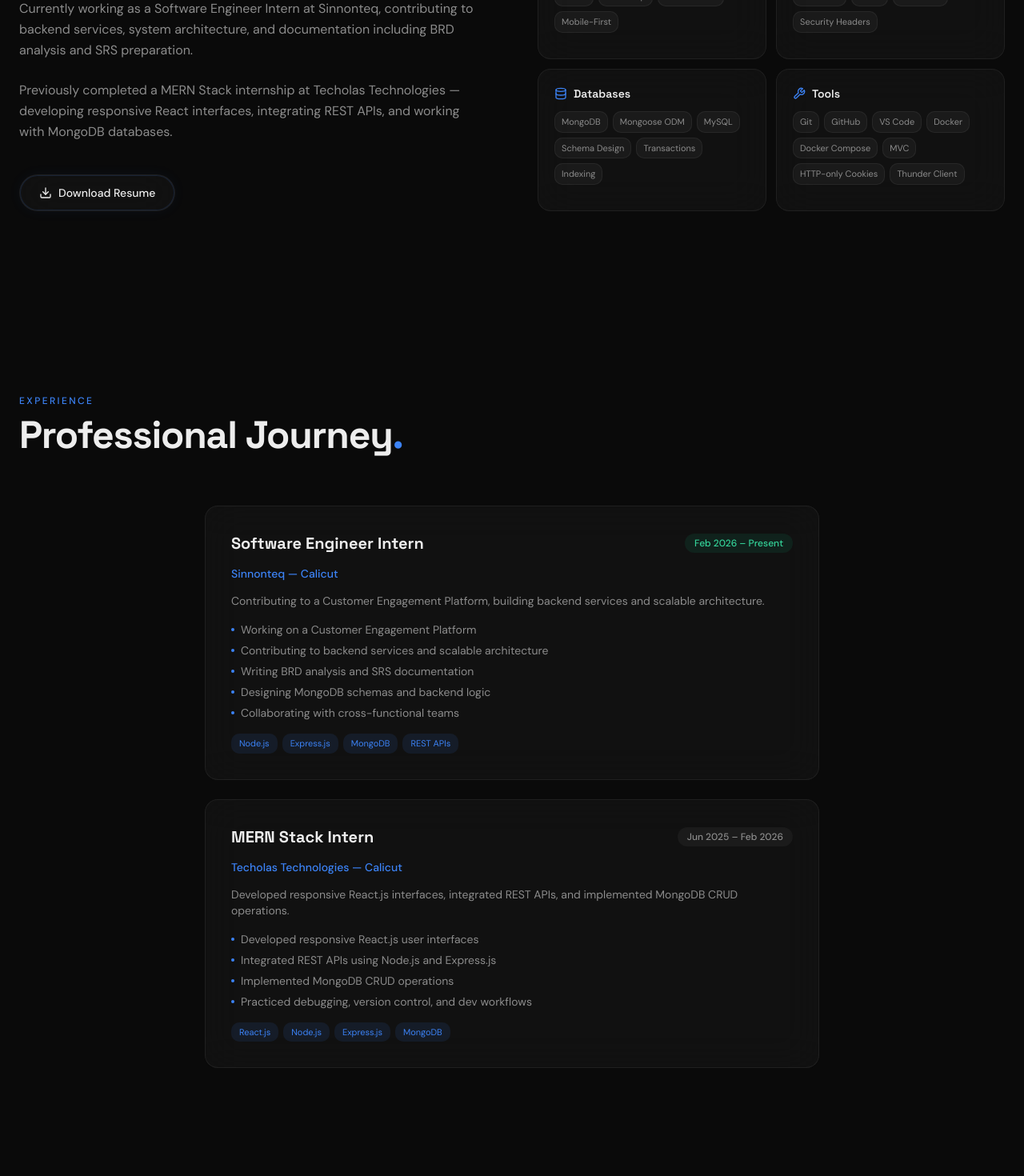
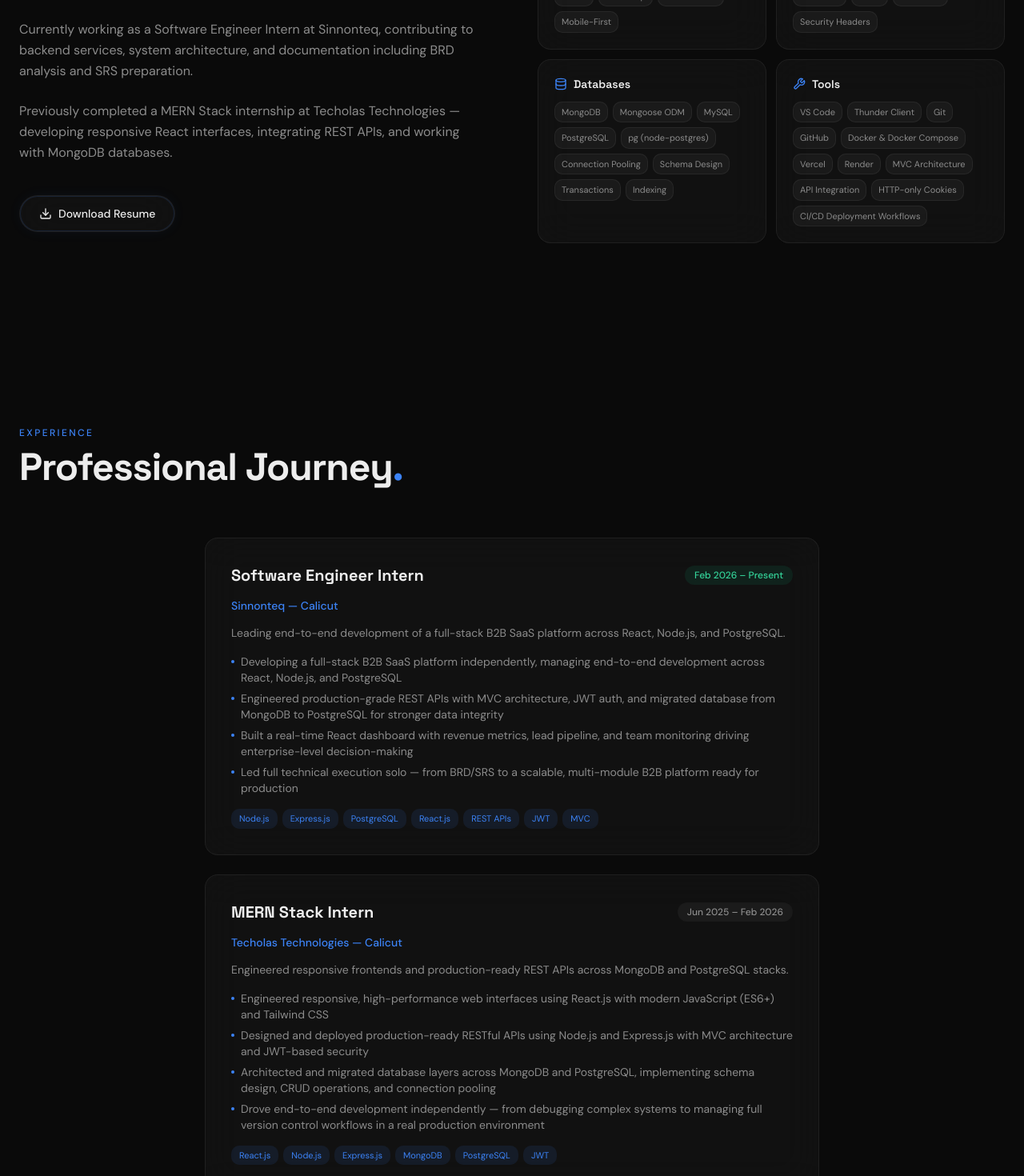
Before and after one commit to sallu09876/salman-devfolio-spark, a React (Vite) app: page / in a window 1280 px wide. Shown: the part 1160-2630 px from the top of the page at 80% size. Built offline with nearby package versions, Linux system fonts and the light colour scheme.

Commit message:
Changes
Co-authored-by: sallu09876 <208870640+sallu09876@users.noreply.github.com>

```diff
--- a/src/components/Footer.tsx
+++ b/src/components/Footer.tsx
@@ -13,7 +13,7 @@ const Footer = () => {
               SR<span className="text-primary">.</span>
             </a>
             <p className="text-muted-foreground text-sm mt-3 max-w-sm">
-              Full-Stack Developer building robust, scalable web applications with the MERN stack.
+              Software Developer architecting production-ready web applications across the full stack.
             </p>
           </div>
 
--- a/src/pages/Index.tsx
+++ b/src/pages/Index.tsx
@@ -20,8 +20,8 @@ import profilePhoto from '@/assets/profile-photo.jpg';
 const skills = {
   frontend: ['HTML', 'CSS', 'JavaScript', 'React.js', 'Redux', 'Bootstrap', 'Tailwind CSS', 'Mobile-First'],
   backend: ['Node.js', 'Express.js', 'REST APIs', 'JWT Auth', 'RBAC', 'Validation', 'Security Headers'],
-  databases: ['MongoDB', 'Mongoose ODM', 'MySQL', 'Schema Design', 'Transactions', 'Indexing'],
-  tools: ['Git', 'GitHub', 'VS Code', 'Docker', 'Docker Compose', 'MVC', 'HTTP-only Cookies', 'Thunder Client'],
+  databases: ['MongoDB', 'Mongoose ODM', 'MySQL', 'PostgreSQL', 'pg (node-postgres)', 'Connection Pooling', 'Schema Design', 'Transactions', 'Indexing'],
+  tools: ['VS Code', 'Thunder Client', 'Git', 'GitHub', 'Docker & Docker Compose', 'Vercel', 'Render', 'MVC Architecture', 'API Integration', 'HTTP-only Cookies', 'CI/CD Deployment Workflows'],
 };
 
 const projects = [
@@ -138,7 +138,7 @@ const Index = () => {
 
               <ScrollReveal delay={0.2}>
                 <p className="text-lg text-muted-foreground max-w-lg leading-relaxed">
-                  Full Stack Developer specializing in the MERN stack — building scalable web applications, REST APIs, and responsive user interfaces.
+                  Software Developer specializing in the MERN stack — architecting and shipping production-ready applications across SaaS, B2B platforms, healthcare systems, e-commerce, and service-based websites.
                 </p>
               </ScrollReveal>
 
@@ -200,7 +200,7 @@ const Index = () => {
             <div className="space-y-6">
               <ScrollReveal delay={0.1}>
                 <p className="text-muted-foreground leading-relaxed">
-                  I am a Full Stack Developer specializing in the MERN stack (MongoDB, Express.js, React.js, Node.js) with hands-on experience building modern web applications from frontend interfaces to backend services.
+                  I am a Software Developer specializing in the MERN stack (MongoDB, Express.js, React.js, Node.js) with hands-on experience architecting and shipping production-ready applications from responsive frontends to scalable backend systems.
                 </p>
               </ScrollReveal>
               <ScrollReveal delay={0.15}>
@@ -272,15 +272,14 @@ const Index = () => {
                 location: 'Calicut',
                 period: 'Feb 2026 – Present',
                 current: true,
-                desc: 'Contributing to a Customer Engagement Platform, building backend services and scalable architecture.',
+                desc: 'Leading end-to-end development of a full-stack B2B SaaS platform across React, Node.js, and PostgreSQL.',
                 responsibilities: [
-                  'Working on a Customer Engagement Platform',
-                  'Contributing to backend services and scalable architecture',
-                  'Writing BRD analysis and SRS documentation',
-                  'Designing MongoDB schemas and backend logic',
-                  'Collaborating with cross-functional teams',
+                  'Developing a full-stack B2B SaaS platform independently, managing end-to-end development across React, Node.js, and PostgreSQL',
+                  'Engineered production-grade REST APIs with MVC architecture, JWT auth, and migrated database from MongoDB to PostgreSQL for stronger data integrity',
+                  'Built a real-time React dashboard with revenue metrics, lead pipeline, and team monitoring driving enterprise-level decision-making',
+                  'Led full technical execution solo — from BRD/SRS to a scalable, multi-module B2B platform ready for production',
                 ],
-                tags: ['Node.js', 'Express.js', 'MongoDB', 'REST APIs'],
+                tags: ['Node.js', 'Express.js', 'PostgreSQL', 'React.js', 'REST APIs', 'JWT', 'MVC'],
               },
               {
                 role: 'MERN Stack Intern',
@@ -289,14 +288,14 @@ const Index = () => {
                 location: 'Calicut',
                 period: 'Jun 2025 – Feb 2026',
                 current: false,
-                desc: 'Developed responsive React.js interfaces, integrated REST APIs, and implemented MongoDB CRUD operations.',
+                desc: 'Engineered responsive frontends and production-ready REST APIs across MongoDB and PostgreSQL stacks.',
                 responsibilities: [
-                  'Developed responsive React.js user interfaces',
-                  'Integrated REST APIs using Node.js and Express.js',
-                  'Implemented MongoDB CRUD operations',
-                  'Practiced debugging, version control, and dev workflows',
+                  'Engineered responsive, high-performance web interfaces using React.js with modern JavaScript (ES6+) and Tailwind CSS',
+                  'Designed and deployed production-ready RESTful APIs using Node.js and Express.js with MVC architecture and JWT-based security',
+                  'Architected and migrated database layers across MongoDB and PostgreSQL, implementing schema design, CRUD operations, and connection pooling',
+                  'Drove end-to-end development independently — from debugging complex systems to managing full version control workflows in a real production environment',
                 ],
-                tags: ['React.js', 'Node.js', 'Express.js', 'MongoDB'],
+                tags: ['React.js', 'Node.js', 'Express.js', 'MongoDB', 'PostgreSQL', 'JWT'],
               },
             ].map((exp, i) => (
               <ScrollReveal key={exp.company} delay={i * 0.15}>
```
